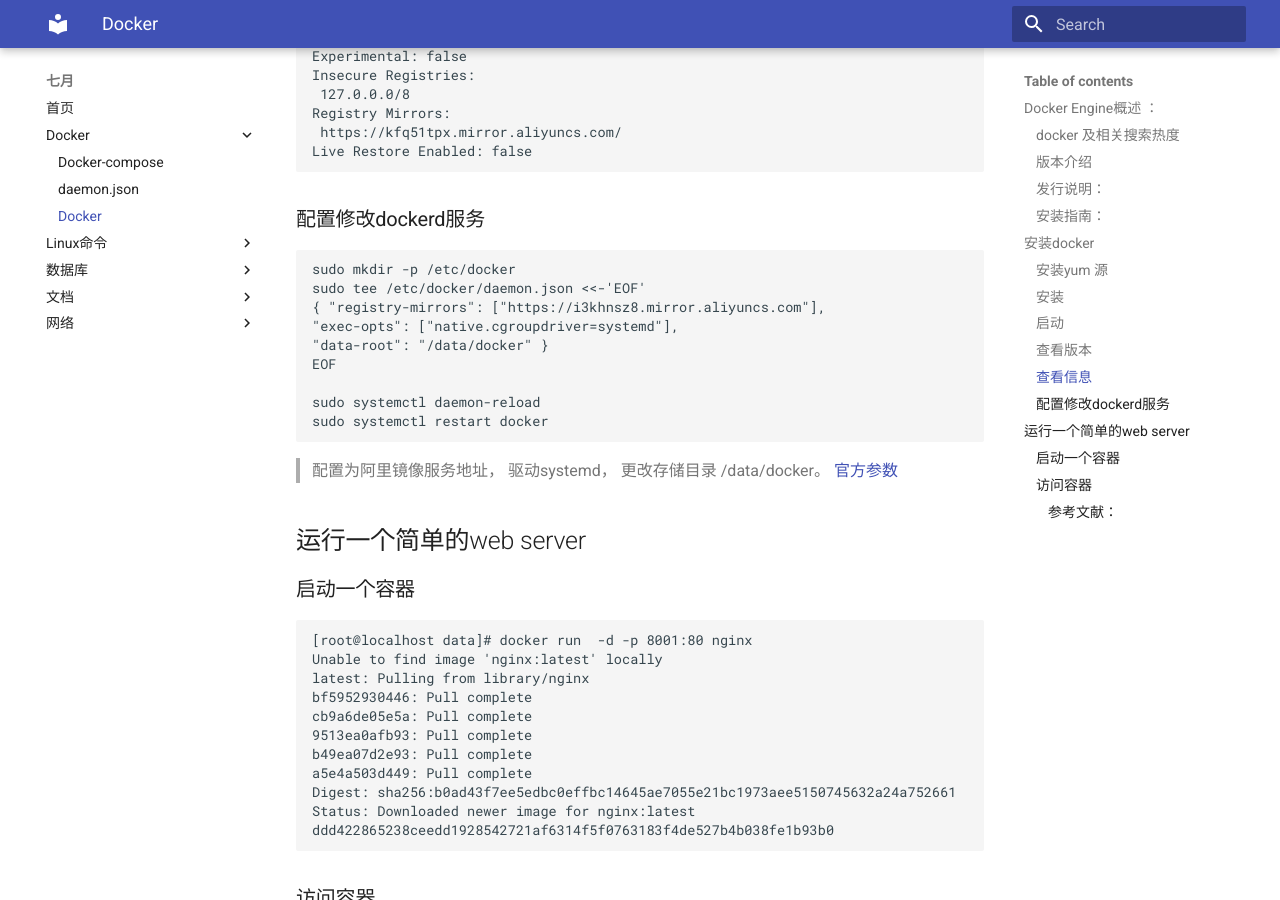
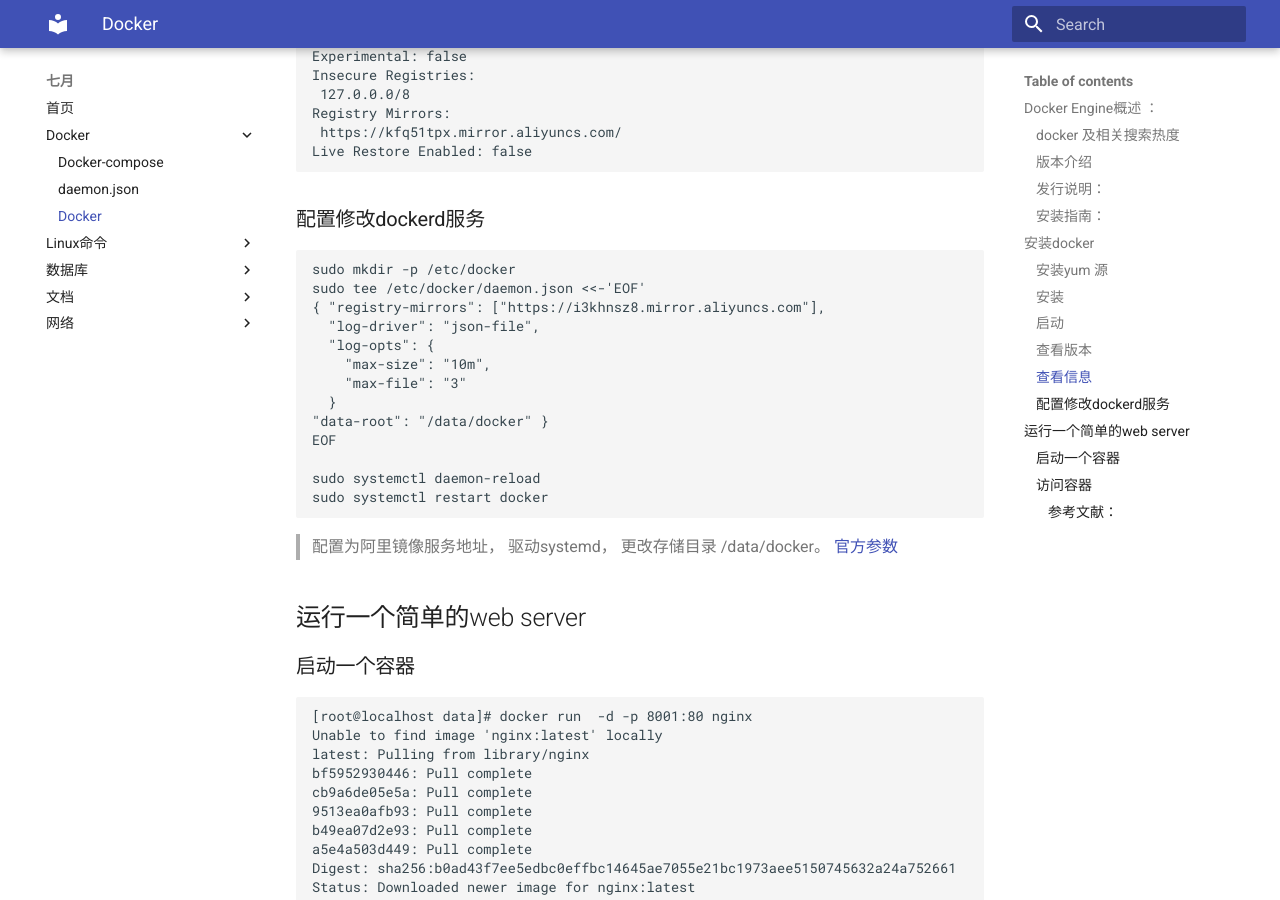
Before and after one commit to huboa/mkdocs, an MkDocs documentation site: the page built from docs/Docker/docker.md, in a window 1280 px wide and 900 px high, scrolled down 4181 px. Built offline with MkDocs 1.6.1 and Material for MkDocs 9.7.7, drawn with Linux system fonts in a browser that asks for light colours.

Commit message:
Update docker.md

```diff
--- a/docs/Docker/docker.md
+++ b/docs/Docker/docker.md
@@ -142,7 +142,11 @@ Live Restore Enabled: false
 sudo mkdir -p /etc/docker
 sudo tee /etc/docker/daemon.json <<-'EOF'
 { "registry-mirrors": ["https://i3khnsz8.mirror.aliyuncs.com"],
-"exec-opts": ["native.cgroupdriver=systemd"],
+  "log-driver": "json-file",
+  "log-opts": {
+    "max-size": "10m",
+    "max-file": "3"
+  }
 "data-root": "/data/docker" }
 EOF
 
```
